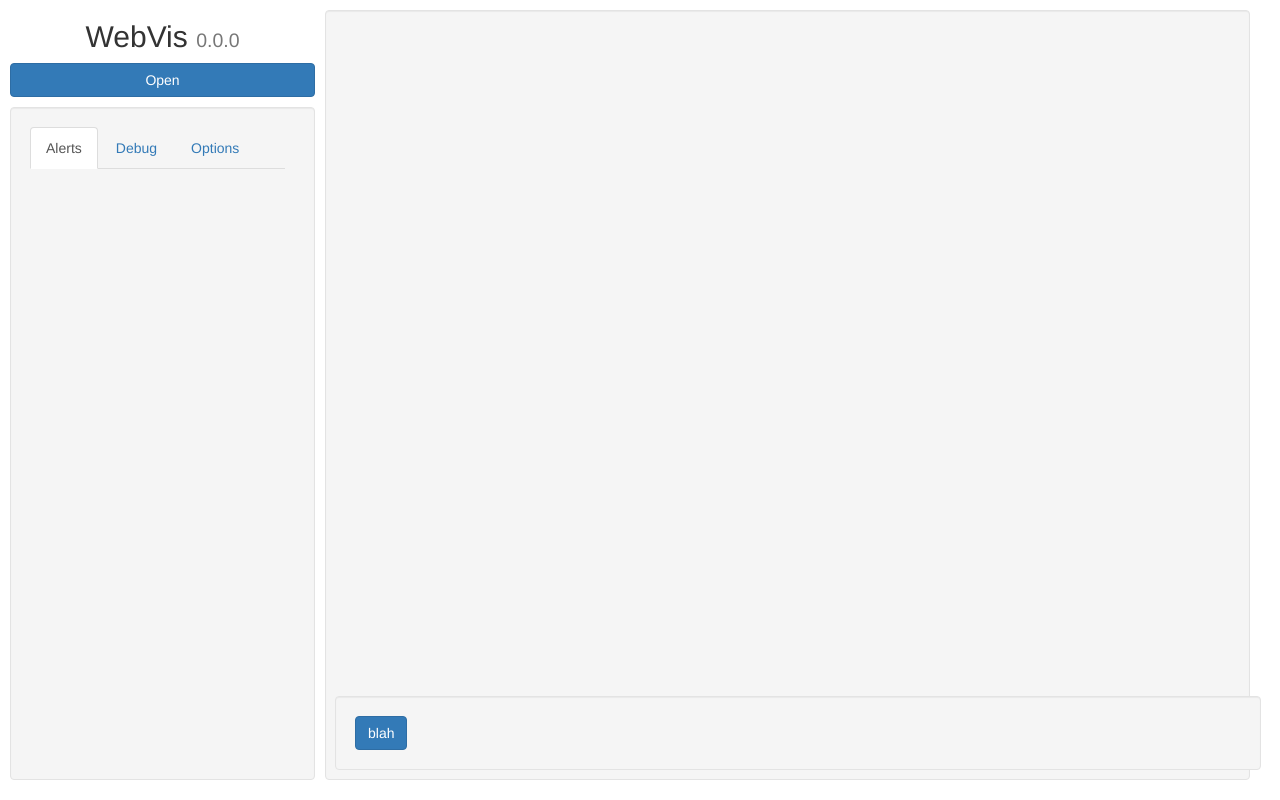
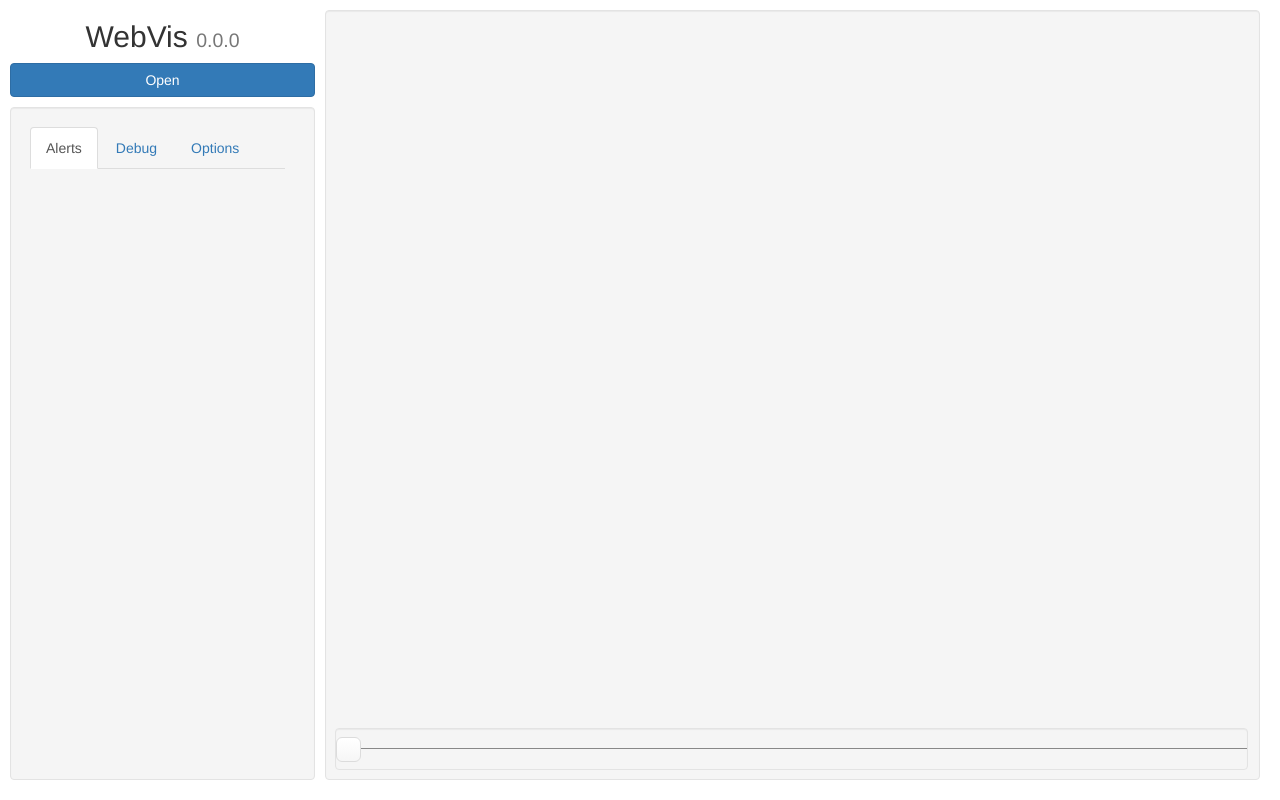
Before and after one commit to siggame/WebVis2, a website: page app/index.html in a window 1280 px wide. Drawn offline with nearby package versions, Linux system fonts and the light colour scheme; files that its build step writes are made by us from their sources.

Commit message:
started work on my own slider implement

```diff
--- a/app/index.html
+++ b/app/index.html
@@ -22,8 +22,8 @@
         <script src="bower_components/bootstrap/dist/js/bootstrap.js"></script>
         <!-- endbower -->
 
+        <script src="/scripts/slider.js"></script>
         <script src="/scripts/main.js"></script>
         <script src="/scripts/tabmenu.js"></script>
-
     </body>
 </html>
--- a/app/scripts/main.js
+++ b/app/scripts/main.js
@@ -11,7 +11,6 @@
                 offset += $otherelem.outerHeight();
             });
 
-            console.log($elem.parent().outerHeight() + " " + offset);
             $elem.outerHeight($elem.parent().height() - offset);
         });
     };
@@ -23,13 +22,11 @@
             var children = $elem.parent().children().not($elem);
             children.each(function(i, otherelem) {
                 var $otherelem = $(otherelem);
-                offset += $otherelem.outerWidth();
+                if(!$otherelem.hasClass('ret')) {
+                    offset += $otherelem.outerWidth();
+                }
             });
 
-            offset += parseInt($elem.css('margin-right'));
-            offset += parseInt($elem.css('padding-right'));
-
-            console.log($elem.parent().outerWidth() + " " + offset);
             $elem.outerWidth($elem.parent().width() - offset);
         });
     };
@@ -53,6 +50,10 @@
             if(subsLeft === 0) {
                 fillWidth();
                 fillHeight();
+                var $turnslider = $('#turn-slider');
+                $turnslider.slider();
+                $turnslider.slider('setLeft', 0);
+                $turnslider.slider('setRight', 10);
             }
         };
         xhr.send();
--- /dev/null
+++ b/app/scripts/slider.js
@@ -0,0 +1,107 @@
+(function($) {
+    // declaration of the object managing a slider
+    var slider = function() {
+        var obj = function($elem) {
+            this.leftBound = 0;
+            this.rightBound = 0;
+            this.currentValue = 0;
+            this.pressed = false;
+            this.bar = $(document.createElement('div'));
+            this.button = $(document.createElement('div'));
+            this.buttonWidth = 20;
+
+            // initialize event handlers
+            $elem.mousedown(this.press);
+            $(document).mousemove(this.move($elem));
+            $(document).mouseup(this.unpress(this));
+
+            // create elements and appearance
+            $elem.addClass('webvis-slider');
+            this.bar.addClass('webvis-slider-bar');
+            this.button.addClass('webvis-slider-button');
+            var self = this;
+            $(window).resize(function() {
+                self.bar.width($elem.width());
+            });
+            self.bar.width($elem.width());
+            $elem.append(this.bar);
+            $elem.append(this.button);
+        };
+
+        obj.prototype.setLeft = function(left) {
+            if(this.rightBound < left) {
+                this.rightBound = left;
+            }
+            this.leftBound = left;
+        };
+
+        obj.prototype.setRight = function(right){
+            if(this.left > right) {
+                return;
+            }
+            this.rightBound = right;
+        };
+
+        obj.prototype.press = function(e) {
+            var $elem = $(this);
+            var self = $elem.data('data');
+            var width = self.rightBound - self.leftBound;
+            var percentage = e.offsetX/ $elem.width();
+
+            self.button.css('left', e.offsetX);
+            self.currentValue = (percentage * width) + self.leftBound;
+            self.pressed = true;
+        };
+
+        obj.prototype.move = function($elem) {
+            return function(e) {
+                var self = $elem.data('data');
+                if(self.pressed) {
+                    var width = self.rightBound - self.leftBound;
+                    var percentage = e.offsetX / $elem.width();
+                    if(percentage > 1) percentage = 1;
+                    if(percentage < 0) percentage = 0;
+                    self.currentValue = (percentage * width) + self.leftBound;
+                    console.log("offset: " + e.offsetX);
+                    self.button.css('left', e.offsetX);
+                    console.log(self.currentValue);
+                };
+            }
+        }
+
+        obj.prototype.unpress = function(self) {
+            return function(e) {
+                self.pressed = false;
+            }
+        }
+
+        return obj;
+    }();
+
+
+    $.fn.slider = function(func, var1) {
+        if(func === undefined) {
+            this.data('data', new slider(this));
+            return;
+        }
+
+        var obj = this.data('data');
+        switch(func) {
+            case "setLeft": {
+                if(var1 !== undefined) {
+                    obj.setLeft(var1);
+                } else {
+                    console.error("var1 is undefined.");
+                }
+            }
+            case "setRight": {
+                if(var1 !== undefined) {
+                    obj.setRight(var1);
+                } else {
+                    console.error("var1 is undefined.");
+                }
+            }
+        }
+    }
+
+})(jQuery);
--- a/app/styles/main.css
+++ b/app/styles/main.css
@@ -2,12 +2,6 @@
     height: 100%;
     padding: 10px;
     padding-bottom: 20px;
-}
-
-.webvis-padding-size {
-    box-sizing: border-box;
-    height: 100%;
-    margin-right: 10px;
 }
 
 .webvis-container {
@@ -28,13 +22,71 @@
 }
 
 .webvis-playback-bar {
-    box-sizing: border-box;
     width: 100%;
-    margin-left: 10px;
-    margin-bottom:10px;
+    padding: 10px;
     position:absolute;
     left: 0;
     bottom:0;
 }
 
+.fill-width {}
 .fill-height {}
+.ret {}
+
+.webvis-slider {
+    height: 40px;
+}
+
+/* slider styles */
+.webvis-slider-bar {
+    background-color: #888888;
+    height: 1px;
+    position:absolute;
+    top: 30px;
+    cursor: move;
+}
+
+.webvis-slider-button {
+    position: absolute;
+    top: 19px;
+    height: 25px;
+    width: 25px;
+    cursor: move;
+	-moz-box-shadow:inset 0px 1px 0px 0px #ffffff;
+	-webkit-box-shadow:inset 0px 1px 0px 0px #ffffff;
+	box-shadow:inset 0px 1px 0px 0px #ffffff;
+	background:-webkit-gradient(linear, left top, left bottom, color-stop(0.05, #ffffff), color-stop(1, #f6f6f6));
+	background:-moz-linear-gradient(top, #ffffff 5%, #f6f6f6 100%);
+	background:-webkit-linear-gradient(top, #ffffff 5%, #f6f6f6 100%);
+	background:-o-linear-gradient(top, #ffffff 5%, #f6f6f6 100%);
+	background:-ms-linear-gradient(top, #ffffff 5%, #f6f6f6 100%);
+	background:linear-gradient(to bottom, #ffffff 5%, #f6f6f6 100%);
+	filter:progid:DXImageTransform.Microsoft.gradient(startColorstr='#ffffff', endColorstr='#f6f6f6',GradientType=0);
+	background-color:#ffffff;
+	-moz-border-radius:6px;
+	-webkit-border-radius:6px;
+	border-radius:6px;
+	border:1px solid #dcdcdc;
+	display:inline-block;
+	cursor:pointer;
+	color:#666666;
+	font-family:Arial;
+	font-size:15px;
+	font-weight:bold;
+	padding:6px 0px;
+	text-decoration:none;
+	text-shadow:0px 1px 0px #ffffff;
+}
+.webvis-slider-button:hover {
+    position: absolute;
+    top: 19px;
+    height: 25px;
+	background:-webkit-gradient(linear, left top, left bottom, color-stop(0.05, #f6f6f6), color-stop(1, #ffffff));
+	background:-moz-linear-gradient(top, #f6f6f6 5%, #ffffff 100%);
+	background:-webkit-linear-gradient(top, #f6f6f6 5%, #ffffff 100%);
+	background:-o-linear-gradient(top, #f6f6f6 5%, #ffffff 100%);
+	background:-ms-linear-gradient(top, #f6f6f6 5%, #ffffff 100%);
+	background:linear-gradient(to bottom, #f6f6f6 5%, #ffffff 100%);
+	filter:progid:DXImageTransform.Microsoft.gradient(startColorstr='#f6f6f6', endColorstr='#ffffff',GradientType=0);
+	background-color:#f6f6f6;
+}
--- a/app/views/main.html
+++ b/app/views/main.html
@@ -1,6 +1,6 @@
 <div class="container-fluid webvis-main">
     <div class="row-fluid" style="height:100%">
-        <div class="col-md-3 webvis-container">
+        <div class="col-md-3 hidden-sm hidden-xs webvis-container">
             <div class="col-md-12 text-center" style="display:inline; padding-top:10px;padding-bottom:10px;">
                 <h2 class="webvis-heading">
                     WebVis
@@ -23,12 +23,12 @@
                 </div>
             </div>
         </div>
-        <div class="col-md-9 webvis-container">
-            <div class="well webvis-padding-size">
-                <canvas class="col-md-12 fill-height" style="padding:0px"></canvas>
-                <div class="webvis-playback-bar ">
-                    <div class="well fill-width" style="margin:0px;">
-                        <button class="btn btn-primary">blah</button>
+        <div class="col-md-9 col-sm-12 webvis-container">
+            <div class="well fill-height" style="padding:0px;">
+                <canvas class="col-md-12 fill-height img-responsive ret" style="padding:0px"></canvas>
+                <div class="webvis-playback-bar fill-width">
+                    <div class="well fill-width" style="margin:0px;padding:0px;">
+                        <div id="turn-slider"></div>
                     </div>
                 </div>
             </div>
```
